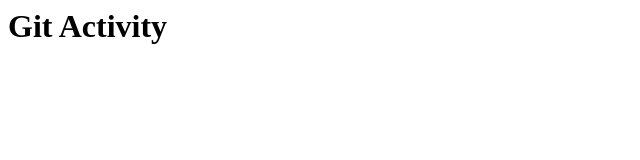
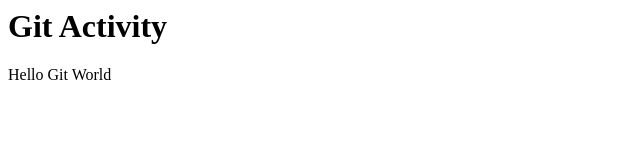
Before and after one commit to jjun14/git_test, a plain HTML site: page index.html in a window 1280 px wide. Shown: the whole page, without its empty margins (0-640 px from the left). Drawn offline with Linux system fonts and the light colour scheme.

Commit message:
added paragraph

```diff
--- a/index.html
+++ b/index.html
@@ -4,5 +4,6 @@
   </head>
   <body>
     <h1>Git Activity</h1>
+    <p>Hello Git World</p>
   </body>
 </html>
```
